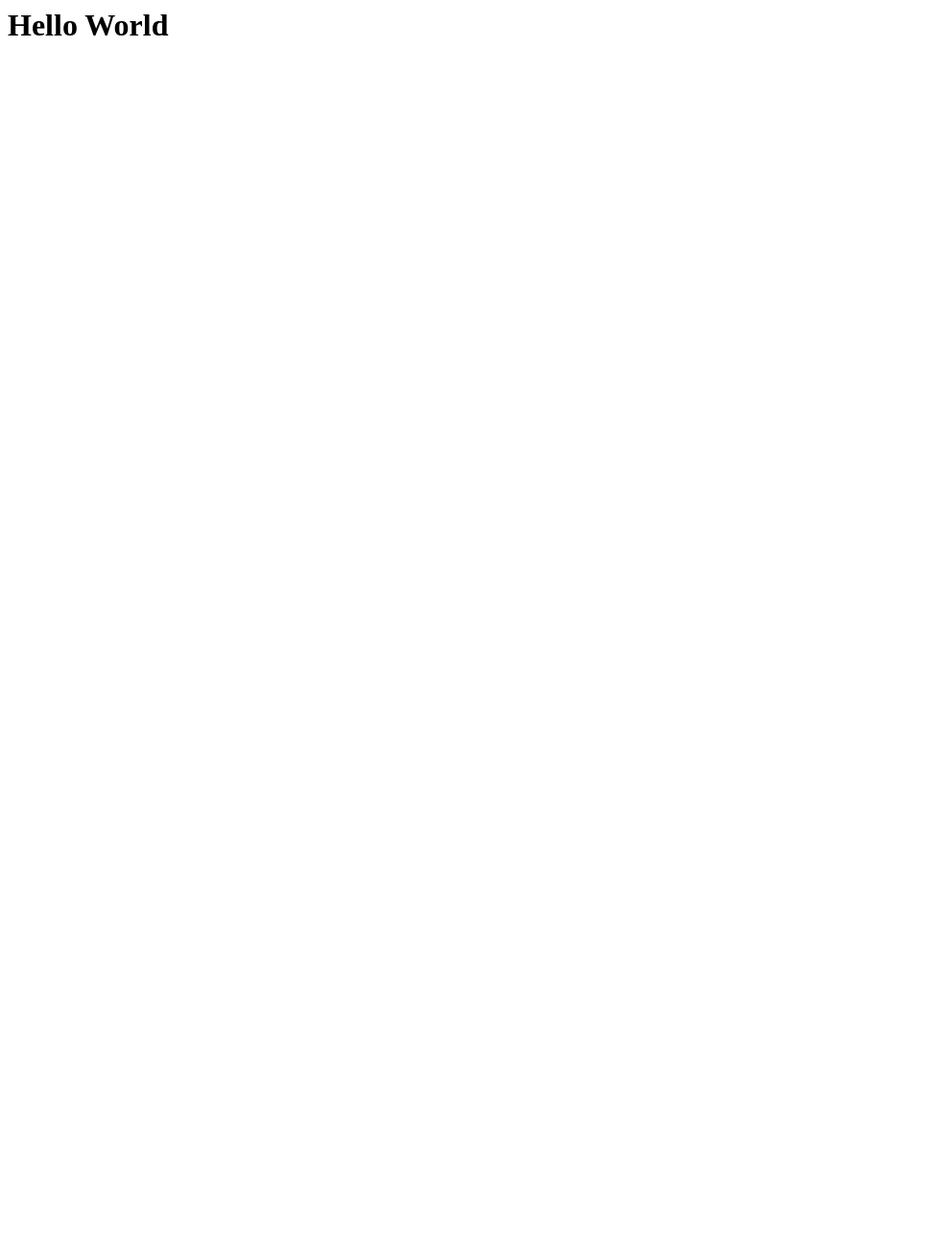
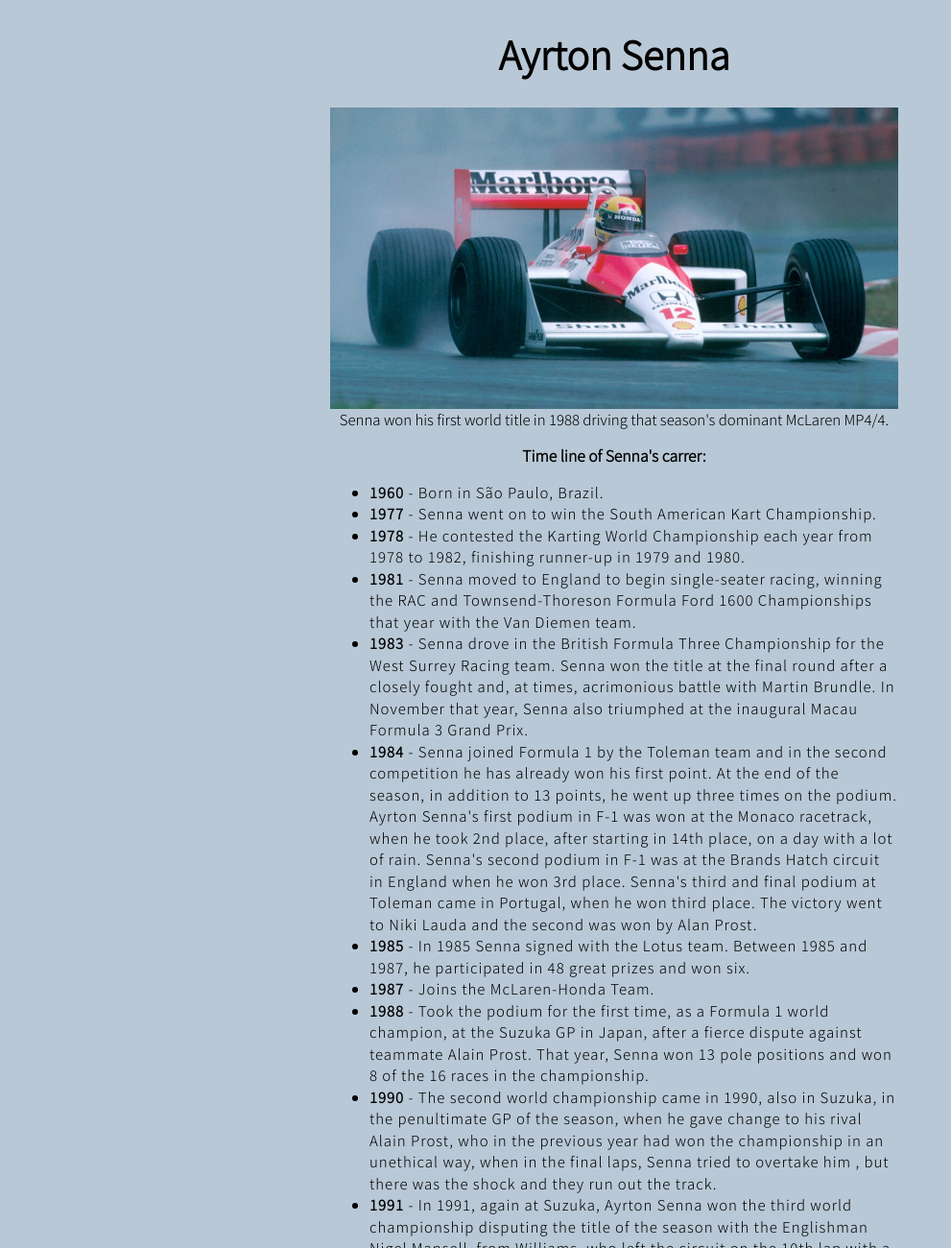
Before and after one commit to RogerioRomani/project1, a plain HTML site: page index.html in a window 1280 px wide. Shown: the top 1300 px of the page at 96% size, without its empty margins (0-991 px from the left). Before the commit the page ends 800 px from the top, so only its background shows below. Drawn offline with Linux system fonts and the light colour scheme.

Commit message:
Add files via upload

```diff
--- a/index.html
+++ b/index.html
@@ -1,5 +1,90 @@
+<!DOCTYPE html>
+
 <html>
-<body>
-<h1>Hello World </h1?
-</body>
+
+  <head>
+    <meta charset="utf-8">
+    <title>Ayrton Senna - Tribute Page</title>
+    <link href="styles/style.css" rel="stylesheet">
+    <link rel="preconnect" href="https://fonts.gstatic.com">
+    <link href="https://fonts.googleapis.com/css2?family=Noto+Sans+KR:wght@300&display=swap" rel="stylesheet">
+  </head>
+  <body>
+    <main id="main">
+
+      <h1 id="title">Ayrton Senna</h1>
+      <figure id="img-div">
+        <img id="image" src="images/Senna_1988.jpg" alt="Senna in 1988 driving McLaren MP4/4.">
+        <figurecaption id="img-caption">Senna won his first world title in 1988 driving that season's dominant McLaren MP4/4.</figurecaption>
+      </figure>
+
+      <section id="tribute-info">
+        <h3 id="headline">Time line of Senna's carrer:</h3>
+
+        <ul>
+          <li><strong>1960</strong> - Born in São Paulo, Brazil.</li>
+          <li>
+            <strong>1977</strong> - Senna went on to win the South American Kart Championship.
+          </li>
+          <li>
+            <strong>1978</strong> -  He contested the Karting World Championship each year from 1978 to 1982,
+            finishing runner-up in 1979 and 1980.
+          </li>
+          <li>
+            <strong>1981</strong> - Senna moved to England to begin single-seater racing, winning the RAC and
+             Townsend-Thoreson Formula Ford 1600 Championships that year with the Van Diemen team.
+          </li>
+          <li>
+            <strong>1983</strong> - Senna drove in the British Formula Three Championship for the West Surrey
+             Racing team. Senna won the title at the final round after a closely fought and, at times,
+             acrimonious battle with Martin Brundle. In November that year, Senna also triumphed at the
+             inaugural Macau Formula 3 Grand Prix.
+          </li>
+          <li>
+            <strong>1984</strong> - Senna joined Formula 1 by the Toleman team and in the second competition he has already won his first point. At the end of the season, in addition to 13 points, he went up three times on the podium.
+            Ayrton Senna's first podium in F-1 was won at the Monaco racetrack, when he took 2nd place, after starting in 14th place, on a day with a lot of rain. Senna's second podium in F-1 was at the Brands Hatch circuit in England when he won 3rd place.
+            Senna's third and final podium at Toleman came in Portugal, when he won third place. The victory went to Niki Lauda and the second was won by Alan Prost.
+          </li>
+          <li>
+            <strong>1985</strong> - In 1985 Senna signed with the Lotus team. Between 1985 and 1987, he participated in 48 great prizes and won six.
+          </li>
+          <li>
+            <strong>1987</strong> - Joins the McLaren-Honda Team.
+          </li>
+          <li>
+            <strong>1988</strong> - Took the podium for the first time, as a Formula 1 world champion, at
+             the Suzuka GP in Japan, after a fierce dispute against teammate Alain Prost.
+             That year, Senna won 13 pole positions and won 8 of the 16 races in the championship.
+          </li>
+          <li>
+            <strong>1990</strong> - The second world championship came in 1990, also in Suzuka,
+            in the penultimate GP of the season, when he gave change to his rival Alain Prost,
+            who in the previous year had won the championship in an unethical way, when in the final
+             laps, Senna tried to overtake him , but there was the shock and they run out the track.
+          </li>
+          <li>
+            <strong>1991</strong> - In 1991, again at Suzuka, Ayrton Senna won the third world championship
+            disputing the title of the season with the Englishman Nigel Mansell,
+            from Williams, who left the circuit on the 10th lap with a problem with the brakes.
+          </li>
+          <li><strong>1994</strong> - On May 1, 1994, on the seventh lap of the Imola circuit in Italy,
+            during the San Marino Grand Prix, Senna's car, flying at 300 km / h, crashed into the
+            protective wall at the Tamburello curve , causing the pilot's death.</li>
+        </ul>
+      </section>
+
+    </section id="legacy-info">
+    <h3 id="legacy">Legacy</h3>
+        <p>          Senna's accident is one of the saddest episodes in the history of the sport, but his death was responsible for a revolution in Formula 1 safety. The cars were made much safer and no fatal accident happened for nearly 20 years. In 2014, Frenchman Jules Bianchi ran into a tractor that was taking the car from another driver who had crashed seconds before. He was taken to a hospital in a coma and died nine months later. It was the only death in F1 after Senna.
+        </p>
+        <p>          Senna's greatest legacy is the Instituto Ayrton Senna, a non-profit organization that benefits more than 1.5 million Brazilian children per year, through the training of educators, educational projects and partnerships with public schools.
+        </p>
+      </section>
+
+        <h3 id="link">
+        <p>Visit <a id="tribute-link" target="_blank" href="https://en.wikipedia.org/wiki/Ayrton_Senna"> Wikipedia entry </a>  to learn more.</p>
+      </h3>
+
+    </main>
+  </body>
 </html>
--- /dev/null
+++ b/styles/style.css
@@ -0,0 +1,54 @@
+
+figure {
+  display: block;
+  margin-block-start: 1em;
+  margin-block-end: 1em;
+  margin-inline-start: 40px;
+  margin-inline-end: 40px;
+  text-align: center;
+}
+
+img {
+  max-width: 50%;
+  display: block;
+  height: auto;
+  margin: 0 auto;
+}
+
+h1 {
+    font-size: 40px;
+    text-align: center;
+  }
+
+li {
+  font-size: 15px;
+  line-height: 1.5;
+  letter-spacing: 1px;
+}
+html {
+  font-size: 15px;
+  font-family: 'Noto Sans KR', sans-serif;
+  background-color: #b9c8d6;
+  text-align: center;
+  }
+
+h3 {
+    font-size: 1.05em;
+    font-weight: bold;
+}
+ul {
+  max-width: 550px;
+  margin: 0 auto 50px auto;
+  text-align: left;
+  line-height: 1.6;
+  list-style-type: disc;
+}
+
+p {
+  font-size: 15px;
+  line-height: 1.5;
+  letter-spacing: 1px;
+  max-width: 850px;
+  margin: 0 auto 30px auto;
+  text-align: left;
+}
```
Also changed, not shown: images/Senna_1988.jpg (added), images/gato.png (added).
